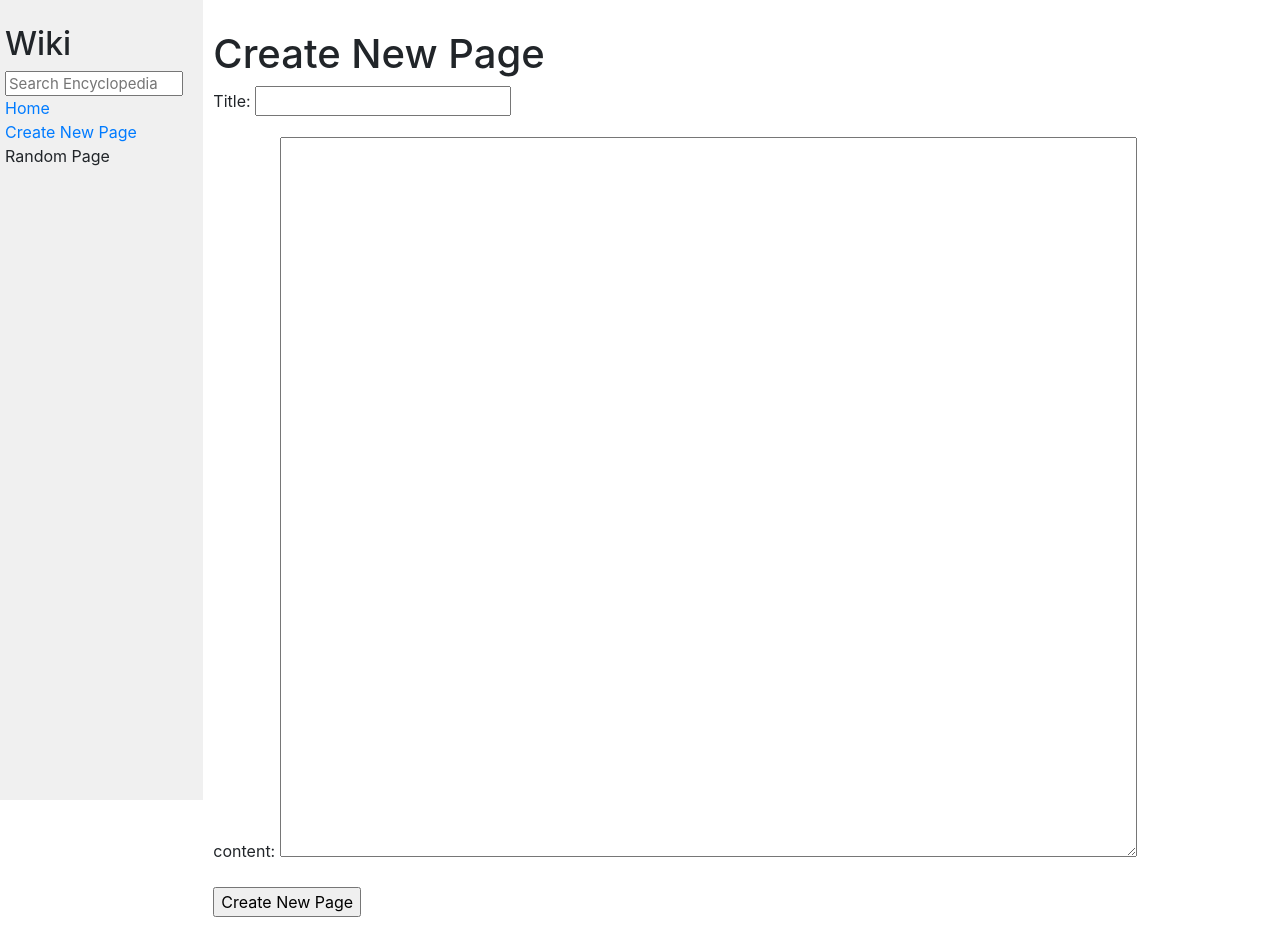
After one commit to jeff-dev6/wiki, a Django app: page /new_page in a window 1280 px wide. The commit adds this page. Run offline with Django 3.2, Linux system fonts and the light colour scheme; some libraries are stand-ins or nearby versions.

Commit message:
Implement create and edit functionality for encyclopedia entries

```diff
--- a/encyclopedia/templates/encyclopedia/entry.html
+++ b/encyclopedia/templates/encyclopedia/entry.html
@@ -5,5 +5,9 @@
 {% endblock %}
 
 {% block body %}
+
+    <a href="{% url 'encyclopedia:edit' title=title %}">Edit Page</a>
+
     <div>{{ content|safe }}</div>
+
 {% endblock %}
--- a/encyclopedia/templates/encyclopedia/index.html
+++ b/encyclopedia/templates/encyclopedia/index.html
@@ -9,7 +9,7 @@
 
     <ul>
         {% for entry in entries %}
-            <li><a href="{% url 'entry' title=entry %}">{{ entry }}</a></li>
+            <li><a href="{% url 'encyclopedia:entry' title=entry %}">{{ entry }}</a></li>
         {% endfor %}
     </ul>
 
--- a/encyclopedia/templates/encyclopedia/layout.html
+++ b/encyclopedia/templates/encyclopedia/layout.html
@@ -12,14 +12,14 @@
         <div class="row">
             <div class="sidebar col-lg-2 col-md-3">
                 <h2>Wiki</h2>
-                <form action = "{% url 'search' %}" method="GET">
+                <form action = "{% url 'encyclopedia:search' %}" method="get">
                     <input class="search" type="text" name="q" placeholder="Search Encyclopedia">
                 </form>
                 <div>
-                    <a href="{% url 'index' %}">Home</a>
+                    <a href="{% url 'encyclopedia:index' %}">Home</a>
                 </div>
                 <div>
-                    Create New Page
+                   <a href=" {% url 'encyclopedia:new_page' %}">Create New Page</a>
                 </div>
                 <div>
                     Random Page
--- /dev/null
+++ b/encyclopedia/templates/encyclopedia/new_page.html
@@ -0,0 +1,15 @@
+{% extends "encyclopedia/layout.html" %}
+
+{% block title %}
+    New Page
+{% endblock %}
+
+{% block body %}
+    <h1>Create New Page</h1>
+
+    <form method="post">
+        {% csrf_token %}
+        {{ form.as_p}}
+        <input type="submit" value="Create New Page">
+    </form>
+{% endblock %}
--- a/encyclopedia/templates/encyclopedia/search.html
+++ b/encyclopedia/templates/encyclopedia/search.html
@@ -9,7 +9,7 @@
     {% if results %}
         <ul>
             {% for result in results %}
-                <li><a href="{% url 'entry' title=result %}">{{ result }}</a></li>
+                <li><a href="{% url 'encyclopedia:entry' title=result %}">{{ result }}</a></li>
             {% endfor %}
         </ul>
     {% endif %}
--- a/encyclopedia/urls.py
+++ b/encyclopedia/urls.py
@@ -2,9 +2,13 @@ from django.urls import path
 
 from . import views
 
+app_name = "encyclopedia"
+
 urlpatterns = [
 
     path("", views.index, name="index"),
-    path("wiki/search", views.search, name="search"),
+    path("new_page", views.new_page, name="new_page"),
+    path("search", views.search, name="search"),
     path("wiki/<str:title>", views.entry, name="entry"),
+    path("edit/<str:title>", views.edit, name="edit"),
 ]
--- a/encyclopedia/views.py
+++ b/encyclopedia/views.py
@@ -1,7 +1,14 @@
+from turtle import title
+
 from django.shortcuts import render, redirect
-
+from django import forms
 from . import util
 import markdown
+
+
+class NewTaskForm(forms.Form):
+    task = forms.CharField(label="Title")
+    content = forms.CharField(label="content", widget=forms.Textarea)
 
 
 def index(request):
@@ -16,6 +23,7 @@ def entry(request, title):
     """
     View function for an encyclopedia entry.
     """
+    # get the entry content from the util module
     entry = util.get_entry(title)
     if entry is None:
         return render(request, "encyclopedia/error.html", {
@@ -50,3 +58,91 @@ def search(request):
             "query": query,
             "results": results
             })
+
+def new_page(request):
+    """
+    View function for creating a new encyclopedia entry.
+    """
+    # if the request method is POST, process the form data
+    if request.method == "POST":
+        form = NewTaskForm(request.POST)
+
+        if form.is_valid():
+            title = form.cleaned_data["task"]
+            content = form.cleaned_data["content"]
+
+            # check if an entry with the same title already exists
+            if util.get_entry(title) is not None:
+                 return render(request, "encyclopedia/error.html", {
+                    "title": "Error",
+                    "message": "An entry with that title already exists."
+            })
+
+
+            # if the title is unique, save the new entry and redirect to its page
+            util.save_entry(title, content)
+
+
+            # Redirect to the new entry page
+            return redirect("encyclopedia:entry", title=title)
+
+
+    # if the request method is GET, display the form
+        else:
+            return render(request, "encyclopedia/new_page.html", {
+            "form": form
+        })
+
+    return render(request, "encyclopedia/new_page.html", {
+        "form": NewTaskForm()
+    })
+
+
+
+def edit(request, title):
+    """
+    View function for editing an existing encyclopedia entry.
+    """
+
+    # Get an existing encyclopedia entry content.
+    entry = util.get_entry(title)
+    if entry is None:
+        return render(request, "encyclopedia/error.html", {
+            "title": "Page Not Found",
+            "message": "The requested page was not found"
+
+        })
+
+    # If the request method is POST, process the data
+    if request.method == "POST":
+        form = NewTaskForm(request.POST)
+
+        if form.is_valid():
+            new_title = form.cleaned_data["task"]
+            new_content = form.cleaned_data["content"]
+
+
+
+            # Check if the updated title already exists
+            if new_title != title and util.get_entry(new_title) is not None:
+                return render (request, "encyclopedia/error.html", {
+                    "title": "Error",
+                    "message": "An entry with the same title already exists"
+                })
+
+            # Save updated entry content
+            util.save_entry(new_title, new_content)
+
+            return redirect("encyclopedia:entry", title=new_title)
+
+    else:
+        # Handle GET request (pre-populate form)
+        form = NewTaskForm(initial={
+            "task": title,
+            "content": entry
+        })
+
+    return render(request, "encyclopedia/edit.html", {
+        "form": form,
+        "title": title
+    })
```
Also changed, not shown: encyclopedia/templates/encyclopedia/edit.html (added, +26 -0 lines), entries/iPhone.md (added, +1 -0 lines).
